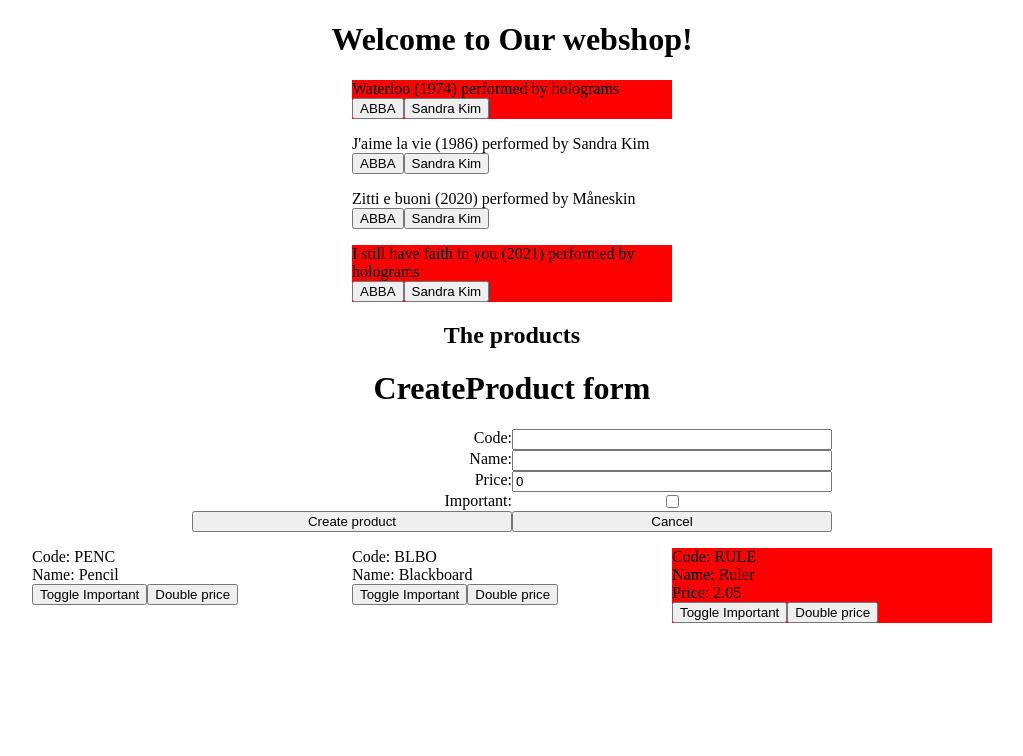
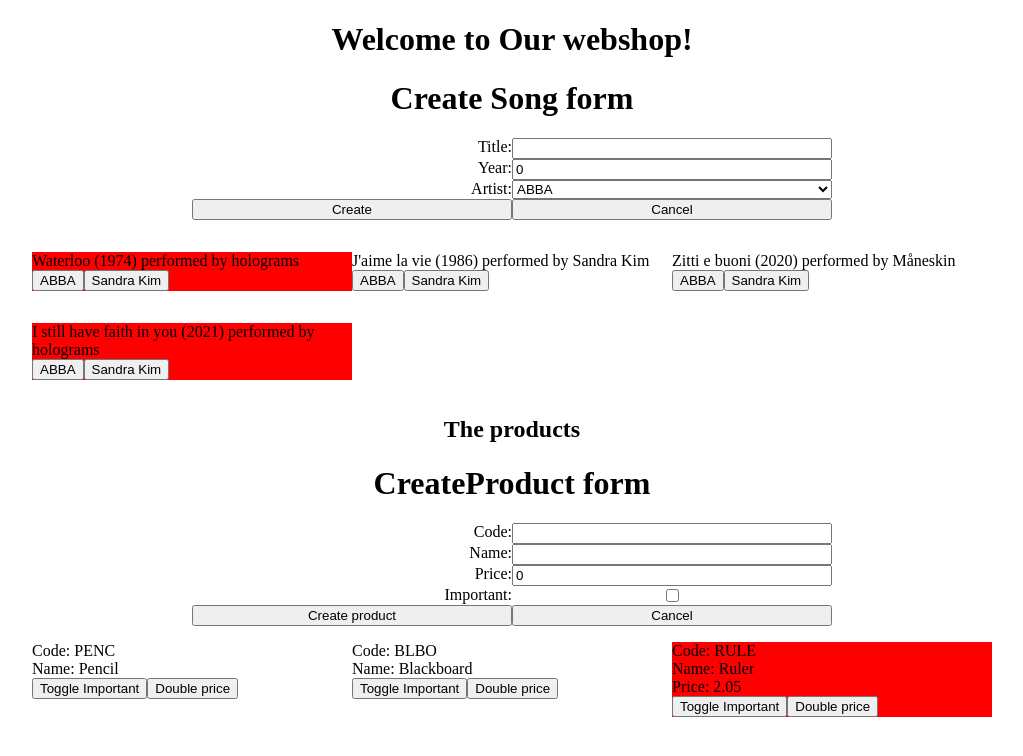
Before and after one commit to Jef-DS/angwebshop, an Angular app: page / in a window 1280 px wide. Shown: the top 756 px of the page, without its empty margins (128-1151 px from the left). Built offline with nearby package versions, Linux system fonts and the light colour scheme.

Commit message:
CreateSongComponent

```diff
--- a/src/app/app.component.html
+++ b/src/app/app.component.html
@@ -2,6 +2,6 @@
   <h1>
     Welcome to {{ title }}!
   </h1>
-  <song-item></song-item>
+  <app-song-list></app-song-list>
   <app-product-list [title]="'The products'"></app-product-list>
 </div>
--- a/src/app/app.module.ts
+++ b/src/app/app.module.ts
@@ -10,6 +10,7 @@
 import { SongListComponent } from './song/song-list/song-list.component';
 import { FormsModule } from '@angular/forms';
 import { CreateProductComponent } from './product/create-product/create-product.component';
+import { CreateSongComponent } from './song/create-song/create-song.component';
 
 @NgModule({
   declarations: [
@@ -20,7 +21,8 @@
     ProductListComponent,
     SongSingleItemComponent,
     SongListComponent,
-    CreateProductComponent
+    CreateProductComponent,
+    CreateSongComponent
   ],
   imports: [
     BrowserModule,
--- /dev/null
+++ b/src/app/song/create-song/create-song.component.css
@@ -0,0 +1,12 @@
+.form{
+    display:grid;
+    grid-template-columns: 1fr 1fr;
+    width: 40rem;
+    margin: 1rem auto;
+}
+.song-label{
+    text-align: right;
+}
+.song-label::after{
+    content:': ';
+}
--- /dev/null
+++ b/src/app/song/create-song/create-song.component.html
@@ -0,0 +1,15 @@
+<h1>Create Song form</h1>
+<form class="form" (ngSubmit)="createSong()">
+    <label class="song-label">Title</label>
+    <input type="text" name="title" [(ngModel)]="song.title"/>
+    <label class="song-label">Year</label>
+    <input type="number" name="year" [(ngModel)]="song.year"/>
+    <label class="song-label">Artist</label>
+    <select name="artist" [(ngModel)]="song.artist">
+        <option value="ABBA">ABBA</option>
+        <option value="Sandra Kim">Sandra Kim</option>
+        <option value="Måneskin">Måneskin</option>
+    </select>
+    <button>Create</button>
+    <button type="button">Cancel</button>
+</form>
--- /dev/null
+++ b/src/app/song/create-song/create-song.component.ts
@@ -0,0 +1,22 @@
+import { Component, EventEmitter, OnInit, Output } from '@angular/core';
+import { Song } from 'src/app/model/song';
+
+@Component({
+  selector: 'app-create-song',
+  templateUrl: './create-song.component.html',
+  styleUrls: ['./create-song.component.css']
+})
+export class CreateSongComponent implements OnInit {
+  song:Song;
+  @Output() onSongCreated = new EventEmitter<Song>();
+  constructor() {
+    this.song = new Song('',0);
+   }
+
+  ngOnInit(): void {
+  }
+  createSong():void{
+    this.onSongCreated.emit(this.song);
+    this.song = new Song('',0);
+  }
+}
--- a/src/app/song/song-list/song-list.component.html
+++ b/src/app/song/song-list/song-list.component.html
@@ -1,3 +1,4 @@
+<app-create-song (onSongCreated)="addSong($event)"></app-create-song>
 <div class="songs">
     <app-song-single-item *ngFor="let song of songs" [song]="song"></app-song-single-item>
 </div>
--- a/src/app/song/song-list/song-list.component.ts
+++ b/src/app/song/song-list/song-list.component.ts
@@ -17,5 +17,7 @@
 
   ngOnInit(): void {
   }
-
+  addSong(song:Song):void{
+    this.songs.push(song);
+  }
 }
```
